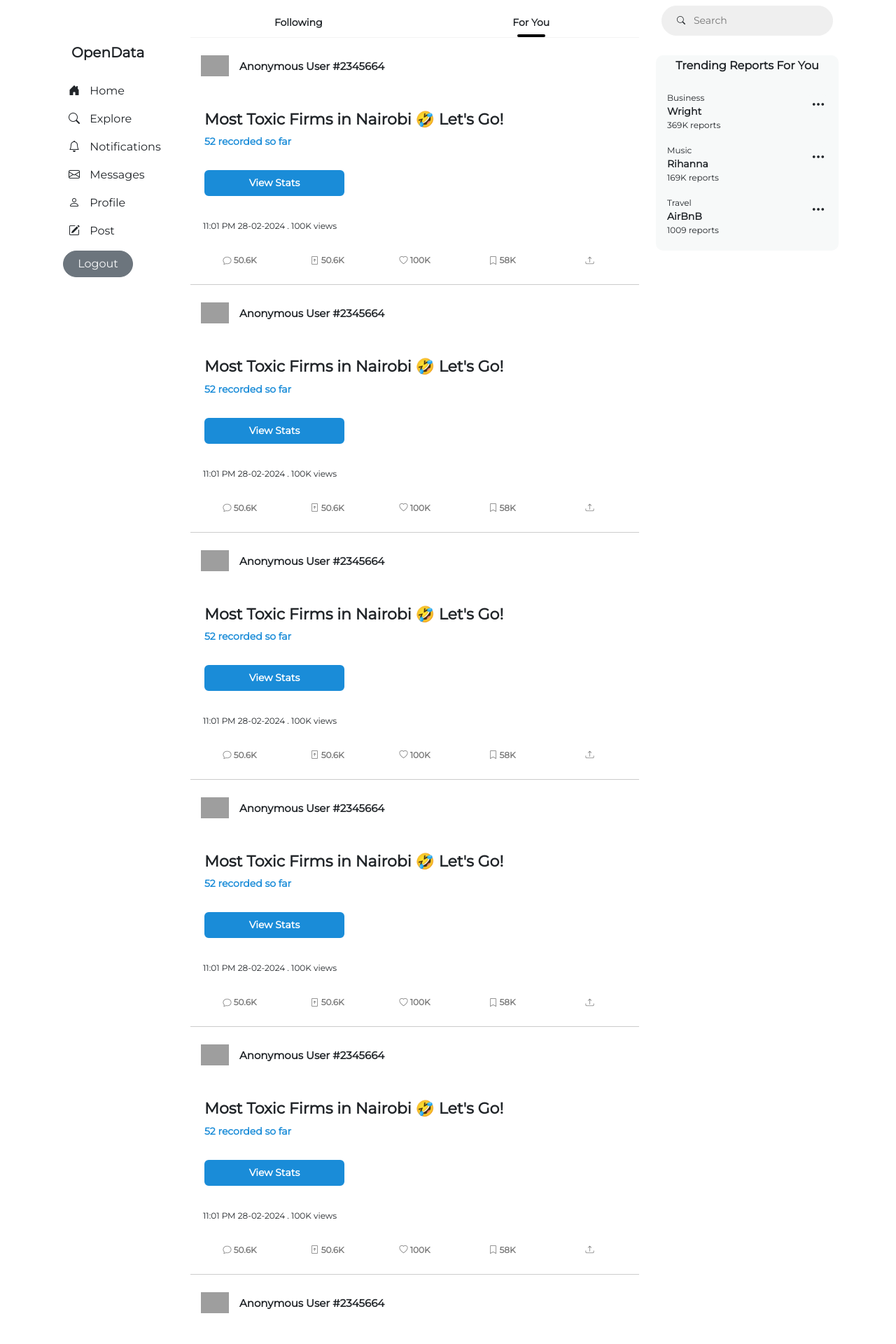
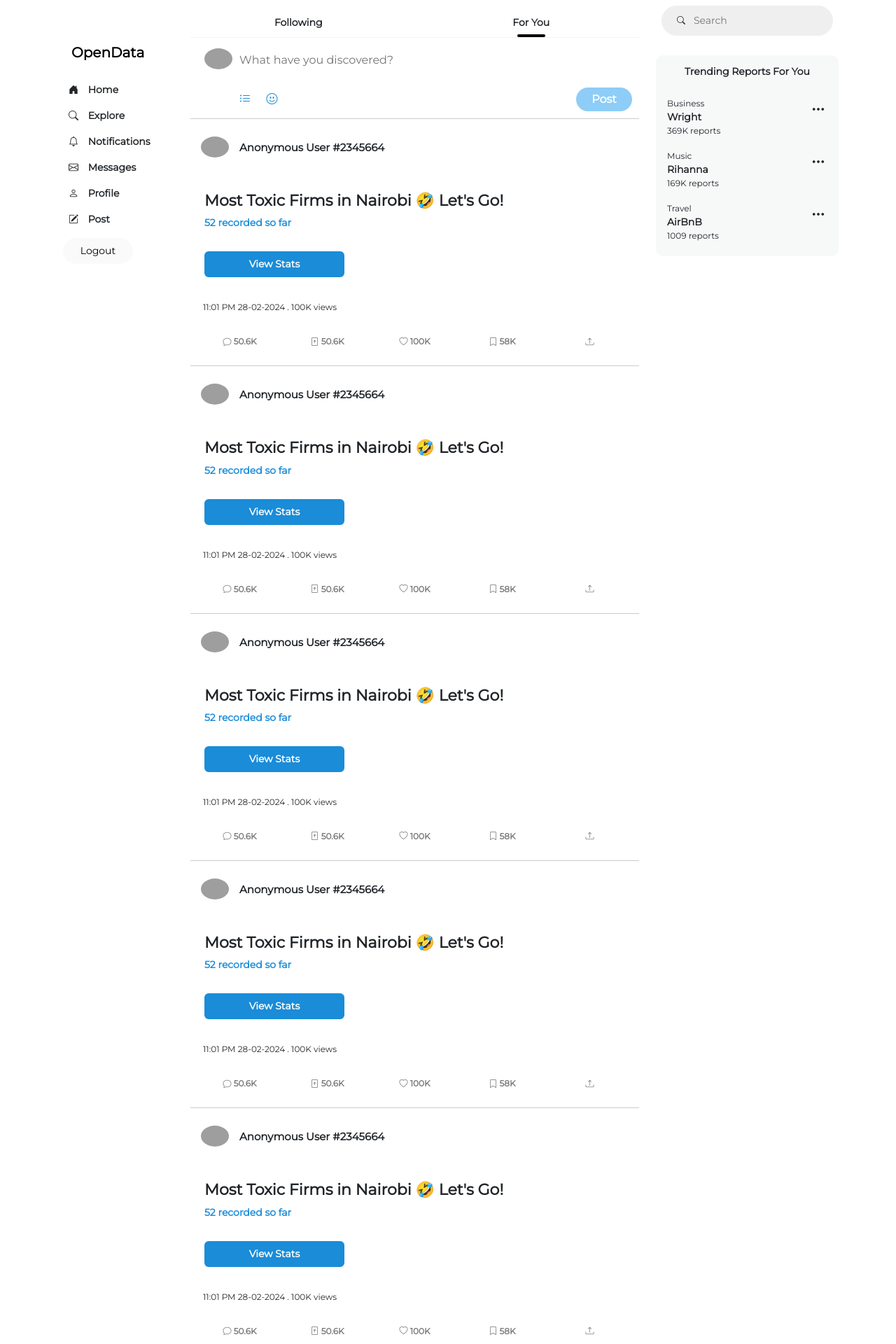
Before and after one commit to ianwright27/Utopia, a PHP site: page /home/ in a window 1280 px wide. Shown: the top 1920 px of the page at 70% size. Run offline with PHP 8.4, Linux system fonts and the light colour scheme; some libraries are stand-ins or nearby versions; grey boxes are pictures that could not be loaded.

Commit message:
Posting UI done
- focuses on poll creation
- emoji is a bonus

```diff
--- a/assets/css/home.css
+++ b/assets/css/home.css
@@ -15,30 +15,48 @@
     margin-top: 40px;
     padding: 20px;
     font-size: 20px;
+    cursor: pointer;
+}
+
+.logo a {
+    color: #000;
+    text-decoration: none;
+    font-weight: bold;
 }
 
 /* Buttons in this area */
-.btn a{
-    color: #000;
+.logout-btn a{
+    color: #000 !important;
     text-decoration: none;
 }
 .logout-btn{
     width: 100px;
     border-radius: 20px;
+    border:none;
+    font-size: 14px;
+    padding: 8px;
+    background-color: #fafafa;
+}
+
+.logout-btn:hover{
+    color: #000;
+    background-color:#efefef;
 }
 /* menu */
 .menu-list {
-    width: 190px;
+    width: 150px;
 }
 .menu-list a{
-    font-size: 16px;
+    font-size: 14px;
     margin-left: 0%;
     text-align: left;
     border: none;
+    font-weight: bold;
     /* background-color: #333; */
 }
 .menu-list a:hover{
     border-radius: 20px;
+    background-color: #efefef;
 }
 .menu-list i{
     margin-right: 10px;
@@ -59,12 +77,14 @@
 
 /* Hide the default scrollbar */
 .content-col::-webkit-scrollbar {
-    width: 7px;
+    width: 4px;
 }
+
 
 /* Track */
 .content-col::-webkit-scrollbar-track {
-    background: #eff3f4;
+    /* background: #eff3f4;  */
+    background: transparent;
     border-radius: 5px;
 }
 
@@ -131,6 +151,72 @@
     cursor: pointer;
 }
 
+/* posting ui */
+.posting-ui{
+    position: relative;
+    padding: 10px;
+    background-color: #ffffff;
+    border-bottom: 1px solid #ccc;
+}
+
+.profile-pic{
+    position: absolute;
+    top: 5px;
+    left: 10px;
+    width: 40px;
+    border-radius: 60%;
+}
+.profile-pic:hover{
+    cursor: pointer;
+}
+
+.whats-happening {
+    position: relative;
+    width: inherit;
+}
+
+.whats-happening input {
+    width: 100%;
+    padding-top: 10px;
+    padding-bottom: 17px;
+    padding-left: 60px;
+    border: none;
+}
+
+.whats-happening input:focus {
+    outline:none;
+}
+.icons {
+    position: relative;
+    padding: 5px;
+    margin-top: 10px;
+    background-color: #ffffff;
+}
+.icon-group{
+    background-color: #ffffff;
+    padding-left: 50px;
+}
+.icon-group i{
+    color:#1a8cd8;
+    font-weight: bold;
+    margin:5px;
+}
+.icon-group i:hover{
+    cursor: pointer;
+    color:#1578b9;
+}
+.post-button {
+    position: absolute;
+    bottom: 10px;
+    right: 10px;
+    font-weight: bold;
+    border: none;
+    border-radius: 20px;
+    width: 80px;
+    padding: 5px;
+    color: #ffffff;
+    background-color: #8ecdf7;
+}
 
 /* posts */
 .post{
@@ -174,7 +260,7 @@
 }
 .post-author-pic{
     width: 40px;
-    border: 60%;
+    border-radius: 60%;
 }
 .post-author {
     position: absolute;
@@ -305,7 +391,8 @@
     position: relative;
     background-color: #f7f9f9;
     margin-top: 20px;
-    padding-top: 5px;
+    padding-top: 15px;
+    cursor: default;
     padding-bottom: 10px;
     border-top-left-radius: 10px;
     border-top-right-radius: 10px;
@@ -314,7 +401,7 @@
 }
 
 .trending-reports h4 {
-    font-size: 16px;
+    font-size: 14px;
     font-weight: bold;
     margin-bottom: 20px;
 }
@@ -329,7 +416,7 @@
 }
 
 .trending-reports .list-group-item:hover{
-    background-color: #eeeeee;
+    background-color: #eff1f1;
     cursor: pointer;
 }
 /* report format */
@@ -397,3 +484,12 @@
         display: none;
     }
 }
+
+
+/* Media query for smaller yet bigger screens (e.g., iPad) */
+@media (max-width: 990px) {
+    /* Hide the first and third columns */
+    .settings-col, .sidebar-col {
+        display: none;
+    }
+}
--- a/home/index.php
+++ b/home/index.php
@@ -19,9 +19,9 @@ require_once('../app_settings.php');
             <div class="col-lg-2 settings-col">
 
                 <div class="logo">
-                    <b>
+                    <a href="../home/">
                         <?php echo $app_name_placeholder; ?>
-                    </b>
+                    </a>
                 </div>
 
                 <div class="list-group menu-list">
@@ -51,7 +51,7 @@ require_once('../app_settings.php');
                     </a>
                 </div>
 
-                <button class="btn btn-secondary m-2 logout-btn">
+                <button class="m-2 logout-btn">
                     <a href="../logout.php" class="text-light">Logout</a>
                 </button>
 
@@ -76,6 +76,29 @@ require_once('../app_settings.php');
                             <div class="active_line active"></div>
                         </div>
                     </div>
+                </div>
+
+                <!-- Posting UI -->
+                <div class="posting-ui">
+
+                    <!-- "What's happening?!" variation -->
+                    <div class="whats-happening">
+                        <!-- Profile picture (optional) -->
+                        <img class="profile-pic" src="https://cdn.pixabay.com/photo/2015/10/05/22/37/blank-profile-picture-973460_960_720.png" alt="Profile Picture">
+                        <input type="text" class="" placeholder="What have you discovered?">
+                    </div>
+
+                    <!-- Icons for image, GIF, poll creation, emoji, schedule post, and tag live location (currently only poll creation) -->
+                    <div class="icons">
+                        <div class="icon-group">
+                            <i class="bi bi-list-ul"></i>
+                            &nbsp;
+                            <i class="bi bi-emoji-smile"></i>
+                        </div>
+                    </div>
+
+                    <!-- "Post" button -->
+                    <button class="post-button">Post</button>
                 </div>
 
 
```
